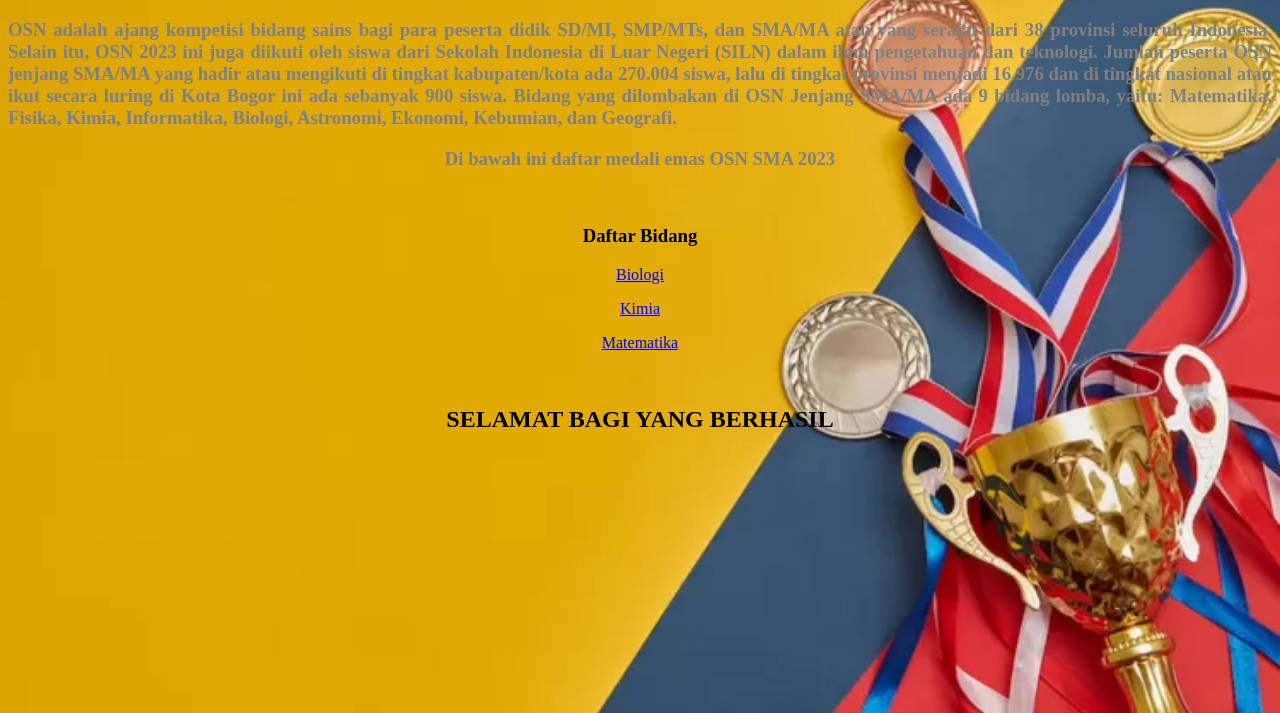
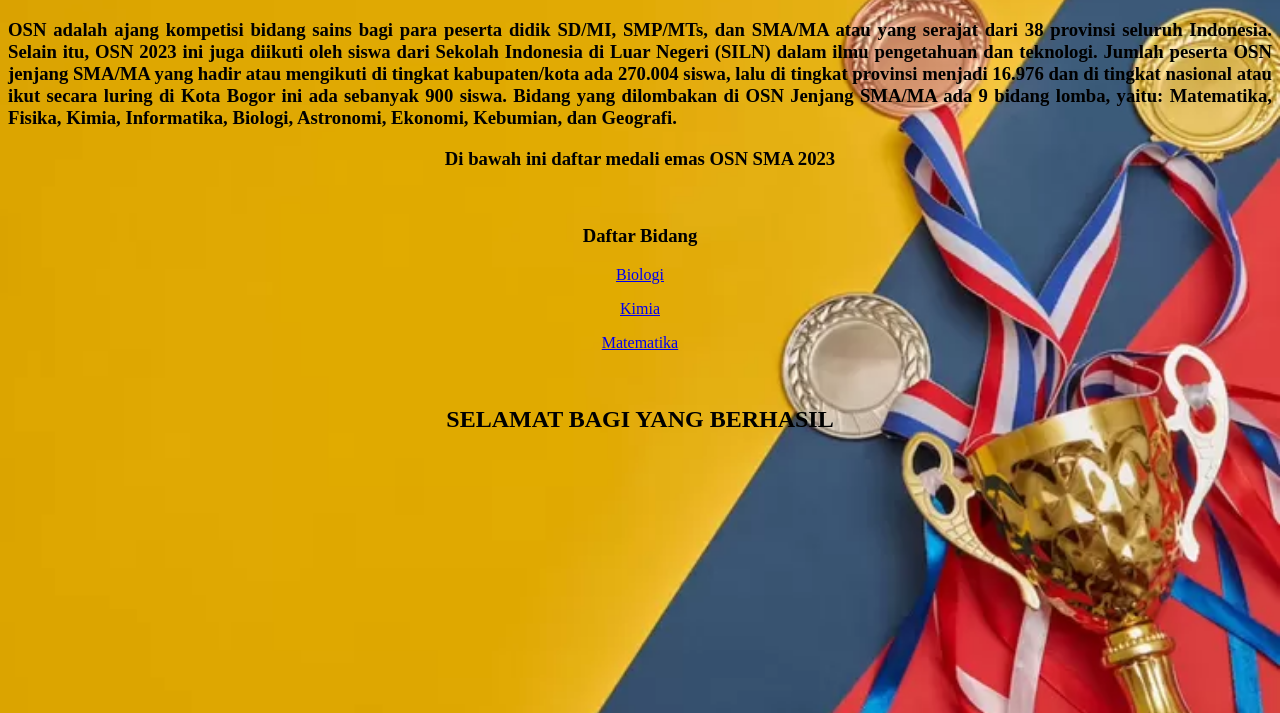
Before and after one commit to Rinhooz/Rinhooz.github.io, a plain HTML site: page index.html in a window 1280 px wide. Shown: the part 87-800 px from the top of the page. Drawn offline with Linux system fonts and the light colour scheme.

Commit message:
index.html

```diff
--- a/index.html
+++ b/index.html
@@ -2,9 +2,9 @@
 <title>Medali Emas OSN 2023</title>
 
     <h1 align="center">MEDALI EMAS OSN SMA 2023</h1>
-    <h3 style="color:Grey" align="justify"> OSN adalah ajang kompetisi bidang sains bagi para peserta didik SD/MI, SMP/MTs, dan SMA/MA atau yang serajat dari 38 provinsi seluruh Indonesia. Selain itu, OSN 2023 ini juga diikuti oleh siswa dari Sekolah Indonesia di Luar Negeri (SILN) dalam ilmu pengetahuan dan teknologi. Jumlah peserta OSN jenjang SMA/MA yang hadir atau mengikuti di tingkat kabupaten/kota ada 270.004 siswa, lalu di tingkat provinsi menjadi 16.976 dan di tingkat nasional atau ikut secara luring di Kota Bogor ini ada sebanyak 900 siswa. Bidang yang dilombakan di OSN Jenjang SMA/MA ada 9 bidang lomba, yaitu: Matematika, Fisika, Kimia, Informatika, Biologi, Astronomi, Ekonomi, Kebumian, dan Geografi.
+    <h3 style="color:Black" align="justify"> OSN adalah ajang kompetisi bidang sains bagi para peserta didik SD/MI, SMP/MTs, dan SMA/MA atau yang serajat dari 38 provinsi seluruh Indonesia. Selain itu, OSN 2023 ini juga diikuti oleh siswa dari Sekolah Indonesia di Luar Negeri (SILN) dalam ilmu pengetahuan dan teknologi. Jumlah peserta OSN jenjang SMA/MA yang hadir atau mengikuti di tingkat kabupaten/kota ada 270.004 siswa, lalu di tingkat provinsi menjadi 16.976 dan di tingkat nasional atau ikut secara luring di Kota Bogor ini ada sebanyak 900 siswa. Bidang yang dilombakan di OSN Jenjang SMA/MA ada 9 bidang lomba, yaitu: Matematika, Fisika, Kimia, Informatika, Biologi, Astronomi, Ekonomi, Kebumian, dan Geografi.
 </h3>
-  <h3 style="color:Grey" align="Center">Di bawah ini daftar medali emas OSN SMA 2023
+  <h3 style="color:Black" align="Center">Di bawah ini daftar medali emas OSN SMA 2023
 </h3><br>
 </p>
 
```
